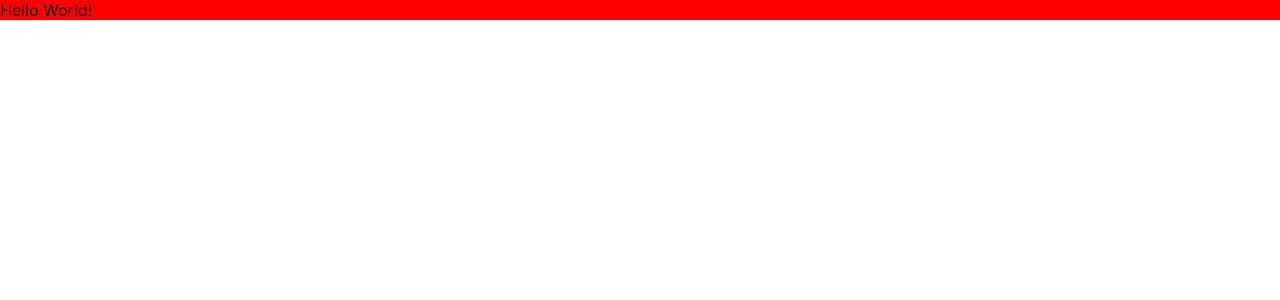
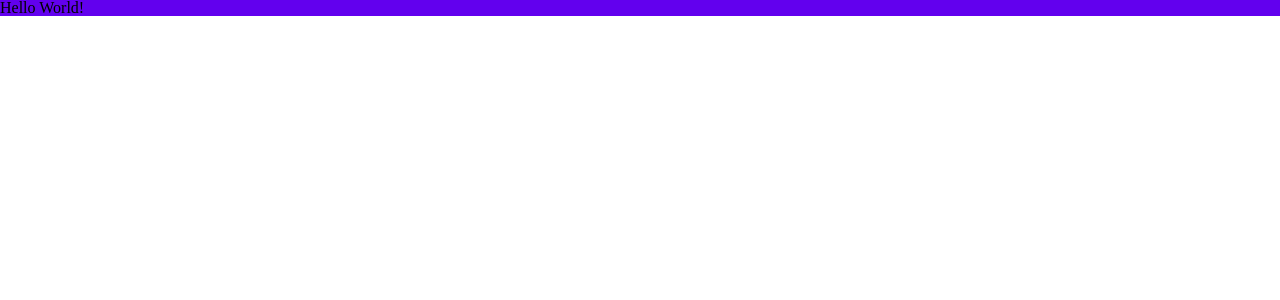
Before and after one commit to raphabraga/restaurant-search, a React (Create React App) app: page / in a window 1280 px wide. Shown: the top 300 px of the page. Built offline with nearby package versions, Linux system fonts and the light colour scheme.

Commit message:
added the styled-reset module in order to reset default browser styles configuration

```diff
--- a/package.json
+++ b/package.json
@@ -9,6 +9,7 @@
     "react": "^17.0.2",
     "react-dom": "^17.0.2",
     "react-scripts": "4.0.3",
+    "styled-reset": "^4.3.4",
     "web-vitals": "^1.1.2"
   },
   "scripts": {
--- a/src/App.js
+++ b/src/App.js
@@ -2,10 +2,11 @@
 import Home from "./pages/Home";
 import theme from "./theme";
 import { ThemeProvider } from "styled-components";
-
+import { Reset } from "styled-reset";
 function App() {
   return (
     <ThemeProvider theme={theme}>
+      <Reset />
       <Home />
     </ThemeProvider>
   );
--- a/src/pages/Home/styles.js
+++ b/src/pages/Home/styles.js
@@ -1,7 +1,7 @@
 import styled from "styled-components";
 
 const Container = styled.div`
-  background-color: red;
+  background-color: ${(props) => props.theme.colors.primary};
 `;
 
 export default Container;
```
Also changed, not shown: 1 other file (tests, documents, lock files or other folders).
